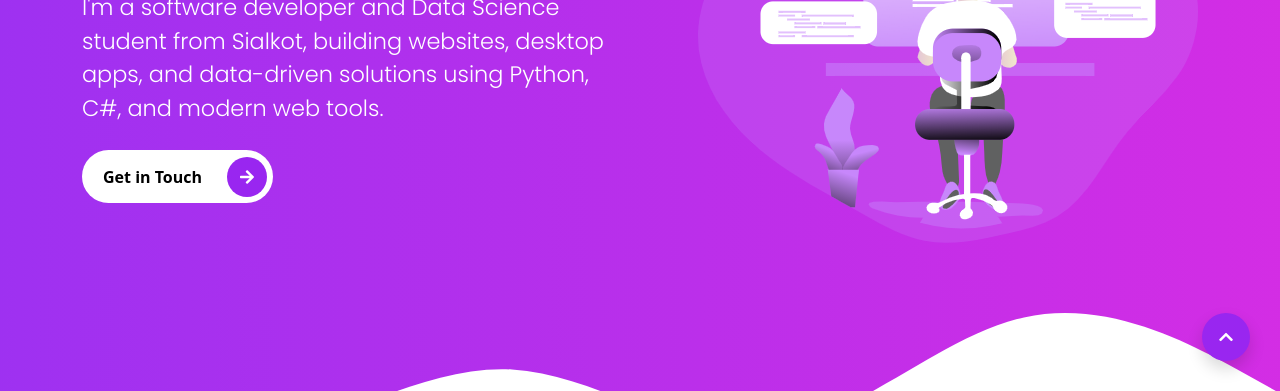
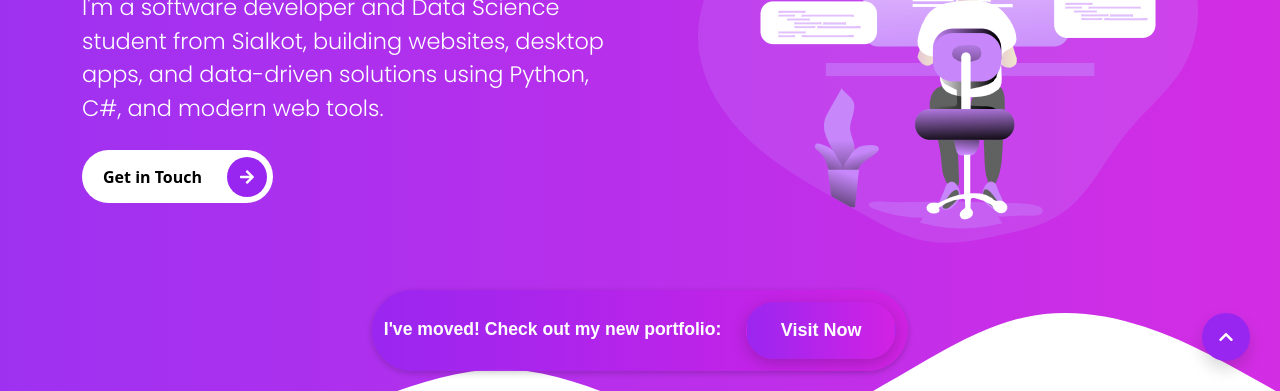
Before and after one commit to muneeb-shafique/Portfolio, a website: page index.html in a window 1280 px wide. Shown: the part 409-800 px from the top of the page. Drawn offline with nearby package versions, Linux system fonts and the light colour scheme; files that its build step writes are made by us from their sources.

Commit message:
Adding new portfolio banner

```diff
--- a/index.html
+++ b/index.html
@@ -44,6 +44,60 @@
   </head>
 
 <body class="disable-animations">
+
+  <div class="redirect-banner">
+  I've moved! Check out my new portfolio:
+  <a style="text-decoration: none;" class="btn" href="https://muneebshafique.xo.je" target="_blank">Visit Now</a>
+</div>
+
+<style>
+
+.btn{
+  background: linear-gradient(to right, rgba(153, 38, 240, 0.95), rgba(209, 34, 227, 0.95));
+  color: white;
+  padding: 14px 28px;
+  font-size: 18px;
+  font-weight: bold;
+  border-radius: 50px;
+  text-decoration: none;
+  box-shadow: 0 4px 15px rgba(0,0,0,0.2);
+  transition: all 0.3s ease;
+  z-index: 9999;
+  margin-left:20px;
+  width:150px;
+}
+.btn:hover{
+  width:200px;
+  color:white;
+}
+
+.redirect-banner {
+  background: linear-gradient(to right, rgba(153, 38, 240, 0.95), rgba(209, 34, 227, 0.95));
+  color: white;
+  text-align: center;
+  padding: 12px;
+  font-size: 1.1em;
+  font-family: Arial, sans-serif;
+  font-weight: bold;
+  bottom: 20px;
+  position: fixed;
+  z-index: 9999;
+  margin: auto;
+  box-shadow: 0 2px 6px rgba(0,0,0,0.2);
+  left: 50%;
+  transform: translateX(-50%);
+  border-radius: 60px;
+}
+.redirect-banner a {
+  color: #fff;
+  text-decoration: underline;
+  font-weight: bold;
+}
+.redirect-banner a:hover {
+  text-decoration: none;
+}
+</style>
+
 
 <!-- Modern Loader -->
 <div id="starterLoader" style="
```
